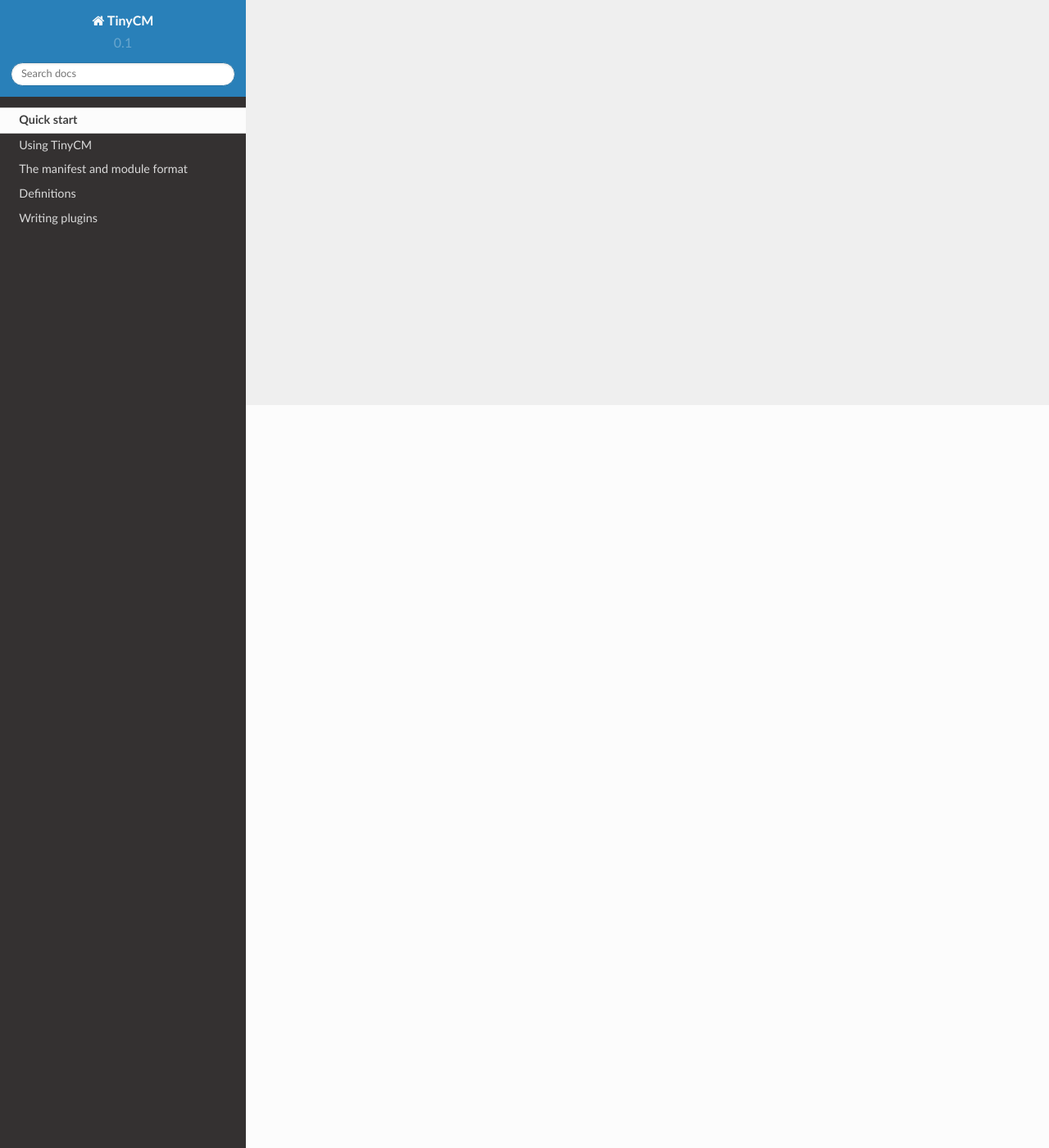
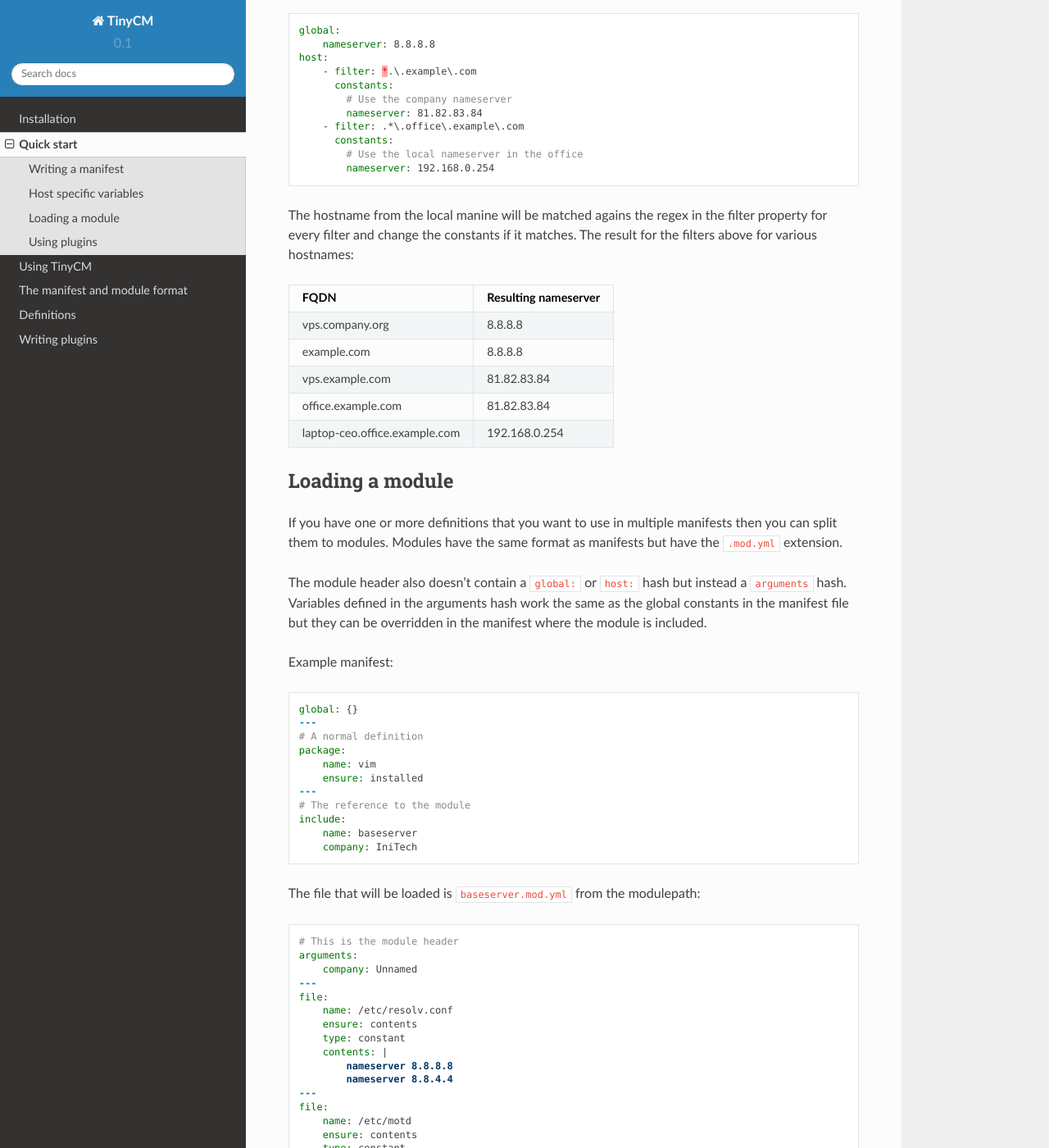
Before and after one commit to MartijnBraam/TinyCM, a Sphinx documentation site: the page built from docs/quickstart.rst, in a window 1280 px wide and 1400 px high, scrolled down 906 px. Shown: the whole window at 82% size. Built offline with Sphinx 7.4.7 and the Read the Docs theme 2.0.0, drawn with Linux system fonts in a browser that asks for light colours; some of the changed text lies outside the part shown.

Commit message:
Added more docs

```diff
--- a/docs/index.rst
+++ b/docs/index.rst
@@ -11,6 +11,7 @@
 .. toctree::
    :maxdepth: 2
 
+   installation
    quickstart
    usage/index
    format/index
--- a/docs/quickstart.rst
+++ b/docs/quickstart.rst
@@ -1,4 +1,143 @@
 Quick start
 ===========
 
-Done!
+This manual assumes you installed TinyCM with the :ref:`installation instructions <installation-instructions>`.
+
+Writing a manifest
+------------------
+
+.. highlight:: yaml
+
+A manifest has multiple documents (these are not files). Documents are seperated with three dashes on a single line in
+the manifest file.
+
+The first document is the header. In the header you can define the variables used in the definitions and plugins used.
+Every document after the header is a single definition::
+
+    # This is the header
+    global:
+        domain: office.example.com
+    ---
+    # This is the first definition
+    file:
+        name: /etc/resolv.conf
+        type: constant
+        ensure: contents
+        interpolate: true
+        contents: |
+            # Managed by TinyCM
+            search {domain}
+            nameserver 8.8.8.8
+            nameserver 8.8.4.4
+    ---
+    # This is the second definition
+    package:
+        name: vim
+        ensure: installed
+
+Host specific variables
+-----------------------
+
+.. highlight:: yaml
+
+To make manifest usable for multiple servers with the same role but slightly different settings you can define host
+filters::
+
+    global:
+        nameserver: 8.8.8.8
+    host:
+        - filter: *.\.example\.com
+          constants:
+            # Use the company nameserver
+            nameserver: 81.82.83.84
+        - filter: .*\.office\.example\.com
+          constants:
+            # Use the local nameserver in the office
+            nameserver: 192.168.0.254
+
+The hostname from the local manine will be matched agains the regex in the filter property for every filter and change
+the constants if it matches. The result for the filters above for various hostnames:
+
+============================= ====================
+FQDN                          Resulting nameserver
+============================= ====================
+vps.company.org               8.8.8.8
+example.com                   8.8.8.8
+vps.example.com               81.82.83.84
+office.example.com            81.82.83.84
+laptop-ceo.office.example.com 192.168.0.254
+============================= ====================
+
+Loading a module
+----------------
+
+If you have one or more definitions that you want to use in multiple manifests then you can split them to modules.
+Modules have the same format as manifests but have the ``.mod.yml`` extension.
+
+The module header also doesn't contain a ``global:`` or ``host:`` hash but instead a ``arguments`` hash. Variables
+defined in the arguments hash work the same as the global constants in the manifest file but they can be overridden in
+the manifest where the module is included.
+
+Example manifest::
+
+    global: {}
+    ---
+    # A normal definition
+    package:
+        name: vim
+        ensure: installed
+    ---
+    # The reference to the module
+    include:
+        name: baseserver
+        company: IniTech
+
+The file that will be loaded is ``baseserver.mod.yml`` from the modulepath::
+
+    # This is the module header
+    arguments:
+        company: Unnamed
+    ---
+    file:
+        name: /etc/resolv.conf
+        ensure: contents
+        type: constant
+        contents: |
+            nameserver 8.8.8.8
+            nameserver 8.8.4.4
+    ---
+    file:
+        name: /etc/motd
+        ensure: contents
+        type: constant
+        # Here the variable defined in the manifest is used
+        contents: |
+            This server is owned by {company}
+        # The motd will contain:
+        # This server is owned by IniTech
+
+Using plugins
+-------------
+
+The default definitions work for very simple tasks like changing the motd. If you need anything more complicated then
+you need to use plugins. Plugins are written in python and create new definitions to use. These are mostly used to
+configure specific piecies of software. An example is the vim plugin::
+
+    plugins:
+        - vim
+    ---
+    # Write default vim config in homedir for martijn
+    vim:
+        name: martijn
+        ensure: exists
+    ---
+    # Write some system global vim config
+    vim:
+        name: global-config
+        is-global: true
+        ensure: contents
+        type: http
+        contents: https://gist.githubusercontent.com/MartijnBraam/595e64c5377c76a760c2d467f11a9812/raw/e4b255c1592dcdbaa8201863f116da8bdaf4648c/vimrc
+
+The vim plugin in this example is a very simple plugin that makes sure that the vim package is installed and figures out
+it's own config file location. most parameters are internally passed through to a `file` definition.
```
Also changed, not shown: docs/installation.rst (added, +12 -0 lines), docs/usage/index.rst (+23 -1 lines).
